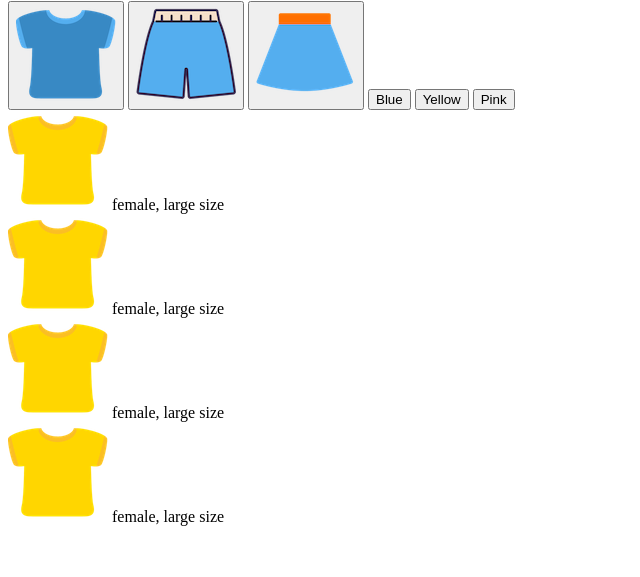
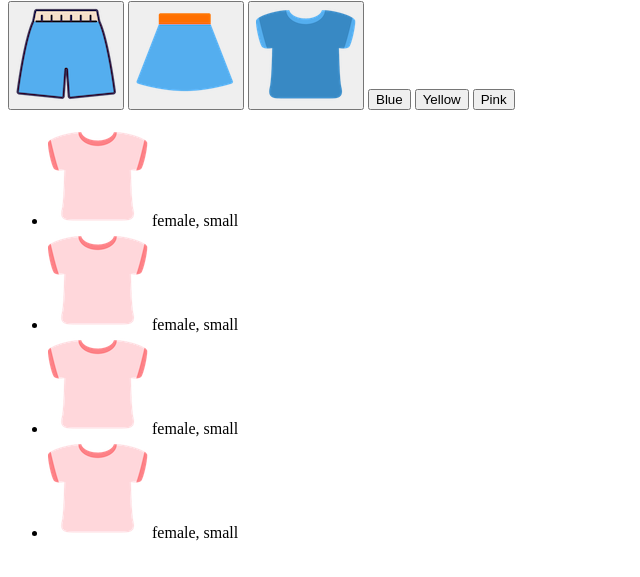
Before and after one commit to jyooj08/Shoppingmall_mini_game, a plain HTML site: page index.html in a window 1280 px wide. Shown: the part 111-688 px from the top of the page, without its empty margins (0-640 px from the left). Drawn offline with Linux system fonts and the light colour scheme.

Commit message:
HTML by DreamCoding lecture

```diff
--- a/index.html
+++ b/index.html
@@ -11,42 +11,42 @@
     <!-- Logo -->
     <section>
       <div class="logo__container">
-        <img src="img/logo.png" alt="" class="logo__img">
+        <img src="img/logo.png" alt="Logo" class="logo__img">
       </div>
     </section>
 
     <!-- Buttons -->
     <section>
       <div class="btn__container">
-        <button class="btn"><img src="img/blue_t.png" alt=""></button>
-        <button class="btn"><img src="img/blue_p.png" alt=""></button>
-        <button class="btn"><img src="img/blue_s.png" alt=""></button>
+        <button class="btn"><img src="img/blue_p.png" alt="tshirt"></button>
+        <button class="btn"><img src="img/blue_s.png" alt="skirt"></button>
+        <button class="btn"><img src="img/blue_t.png" alt="pants"></button>
         <button class="btn blue">Blue</button>
         <button class="btn yellow">Yellow</button>
         <button class="btn pink">Pink</button>
       </div>
     </section>
 
-    <!-- Clothes -->
+    <!-- Dresses -->
     <section>
-      <div class="dress__container">
-        <div class="dress">
-          <img src="img/yellow_t.png" alt="" class="dress_img">
-          <span>female, large size</span>
-        </div>
-        <div class="dress">
-          <img src="img/yellow_t.png" alt="" class="dress_img">
-          <span>female, large size</span>
-        </div>
-        <div class="dress">
-          <img src="img/yellow_t.png" alt="" class="dress_img">
-          <span>female, large size</span>
-        </div>
-        <div class="dress">
-          <img src="img/yellow_t.png" alt="" class="dress_img">
-          <span>female, large size</span>
-        </div>
-      </div>
+     <ul class="dresses">
+       <li class="dress">
+         <img src="img/pink_t.png" alt="tshirt" class="dress__img">
+         <span class="dress__description">female, small</span>
+       </li>
+       <li class="dress">
+        <img src="img/pink_t.png" alt="tshirt" class="dress__img">
+        <span class="dress__description">female, small</span>
+      </li>
+      <li class="dress">
+        <img src="img/pink_t.png" alt="tshirt" class="dress__img">
+        <span class="dress__description">female, small</span>
+      </li>
+      <li class="dress">
+        <img src="img/pink_t.png" alt="tshirt" class="dress__img">
+        <span class="dress__description">female, small</span>
+      </li>
+     </ul>
     </section>
   </body>
 </html>
```
